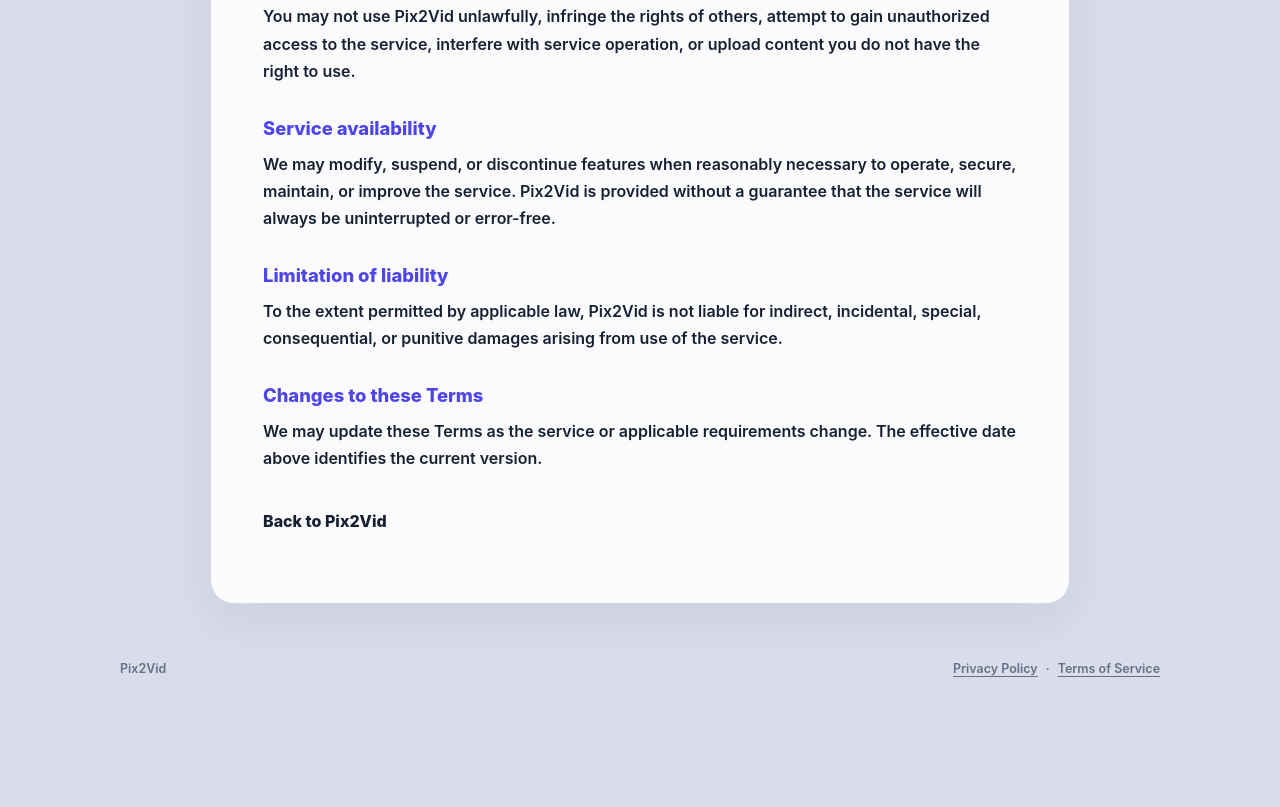
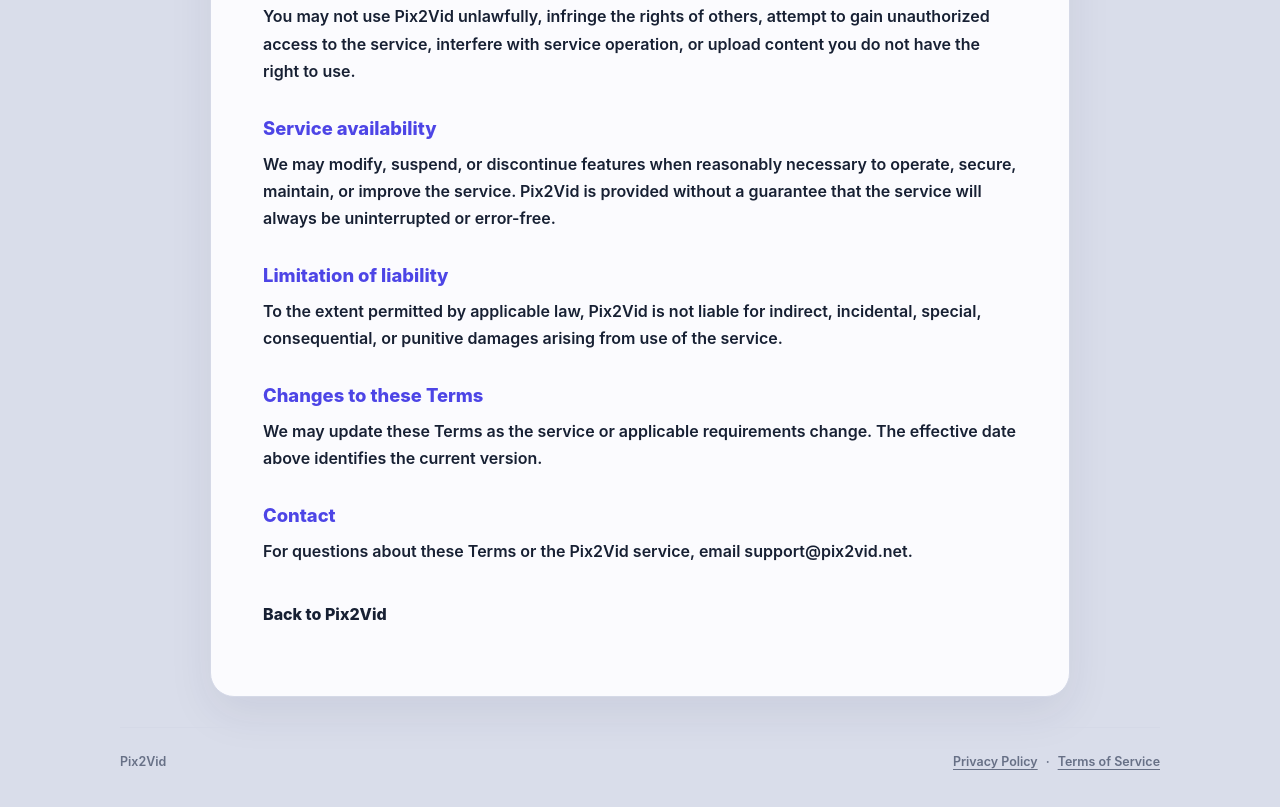
Before and after one commit to tsangtze/getquickad, a website: page Frontend/terms.html in a window 1280 px wide. Shown: the part 1661-2468 px from the top of the page. Before the commit the page ends 2375 px from the top, so only its background shows below. Drawn offline with Linux system fonts and the light colour scheme.

Commit message:
Add Pix2Vid support contact to terms

```diff
--- a/Frontend/terms.html
+++ b/Frontend/terms.html
@@ -139,6 +139,12 @@
         change. The effective date above identifies the current version.
       </p>
 
+      <h2>Contact</h2>
+      <p>
+        For questions about these Terms or the Pix2Vid service, email
+        <a href="mailto:support@pix2vid.net">support@pix2vid.net</a>.
+      </p>
+
       <p class="legal-back"><a href="/">Back to Pix2Vid</a></p>
     </article>
   </main>
```
